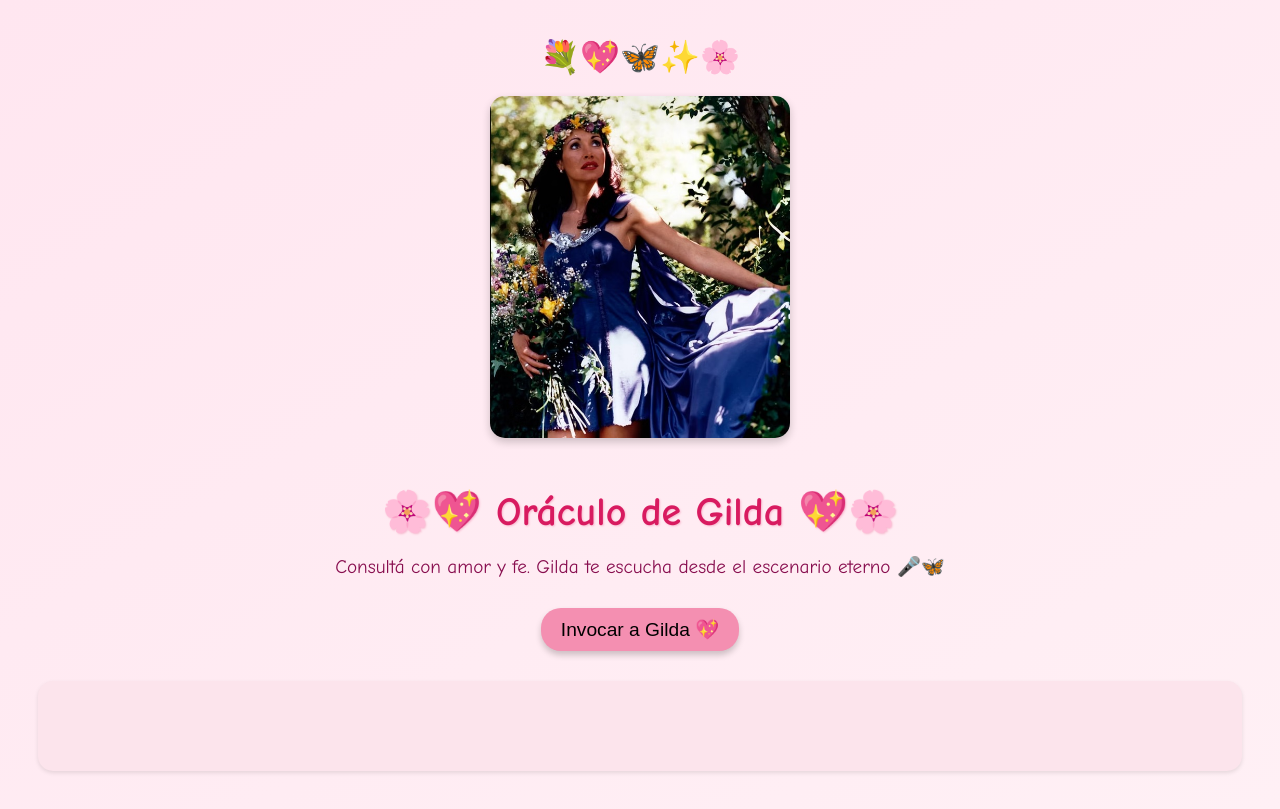
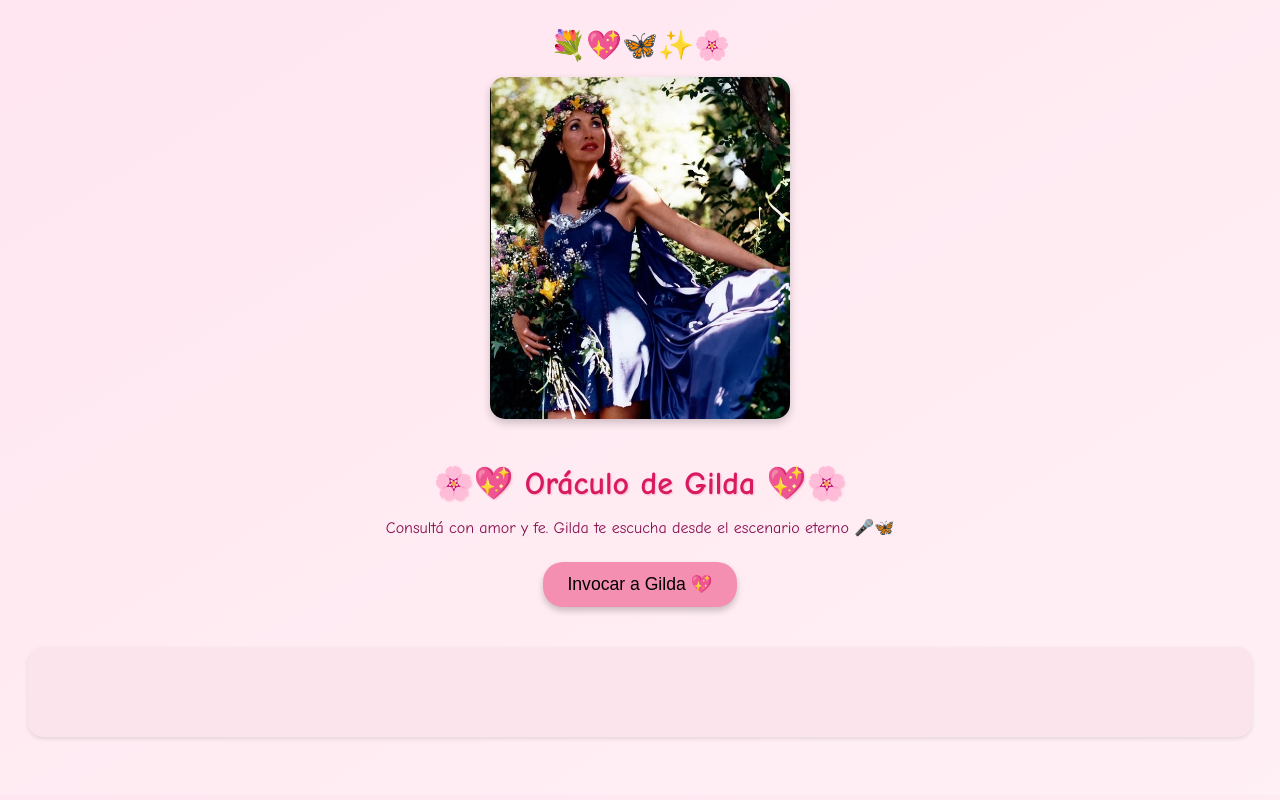
Before and after one commit to Paranormaltronica/oraculo-de-gilda, a plain HTML site: page index.html in a window 1280 px wide. Drawn offline with Linux system fonts and the light colour scheme.

Commit message:
Add files via upload

```diff
--- a/index.html
+++ b/index.html
@@ -2,6 +2,7 @@
 <html lang="es">
 <head>
   <meta charset="UTF-8">
+  <meta name="viewport" content="width=device-width, initial-scale=1.0">
   <title>🌸💖 Oráculo de Gilda 💖🌸</title>
   <style>
     body {
@@ -9,30 +10,32 @@
       font-family: 'Comic Sans MS', cursive, sans-serif;
       color: #880e4f;
       text-align: center;
-      padding: 30px;
+      padding: 20px;
     }
 
     h1 {
-      font-size: 2.5em;
+      font-size: 2em;
       color: #d81b60;
       text-shadow: 1px 1px 2px #f8bbd0;
       margin-bottom: 10px;
     }
 
     p {
-      font-size: 1.2em;
-      margin-bottom: 30px;
+      font-size: 1em;
+      margin-bottom: 25px;
+      padding: 0 10px;
     }
 
     button {
       background-color: #f48fb1;
       border: none;
-      padding: 10px 20px;
-      font-size: 1.2em;
+      padding: 12px 24px;
+      font-size: 1.1em;
       border-radius: 20px;
       box-shadow: 0 4px 6px rgba(0,0,0,0.2);
       cursor: pointer;
       transition: background-color 0.3s ease;
+      margin-bottom: 20px;
     }
 
     button:hover {
@@ -40,23 +43,26 @@
     }
 
     #respuesta {
-      margin-top: 30px;
-      font-size: 1.5em;
+      margin-top: 20px;
+      font-size: 1.3em;
       color: #ad1457;
       background: #fce4ec;
       padding: 15px;
       border-radius: 15px;
       box-shadow: 0 2px 4px rgba(0,0,0,0.1);
       min-height: 60px;
+      margin-bottom: 30px;
     }
 
     .decoracion {
-      font-size: 2em;
-      margin-bottom: 20px;
+      font-size: 1.8em;
+      margin-bottom: 15px;
     }
 
     .gilda-img {
+      width: 100%;
       max-width: 300px;
+      height: auto;
       border-radius: 15px;
       box-shadow: 0 4px 8px rgba(0,0,0,0.2);
       margin-bottom: 20px;
```
